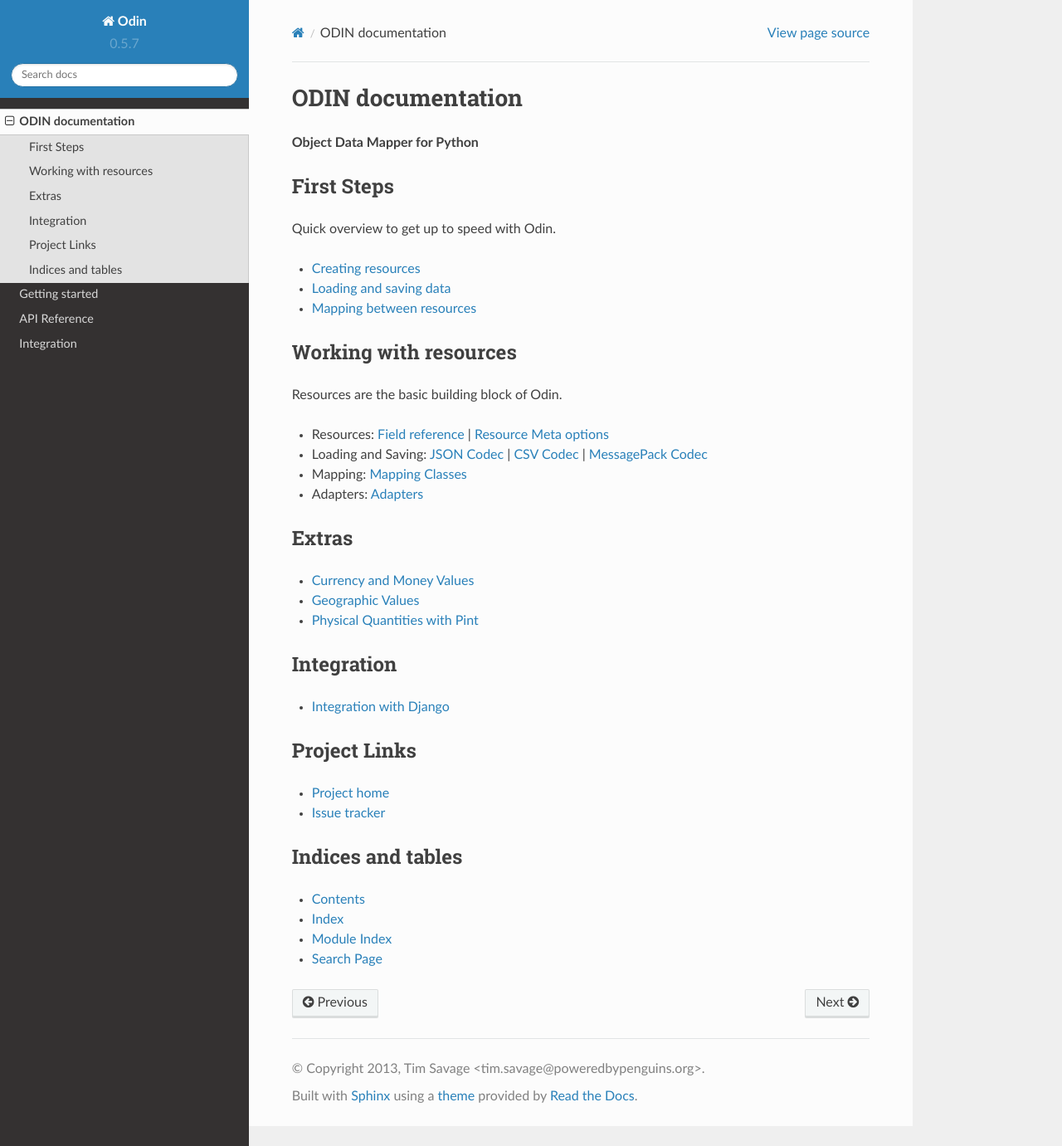
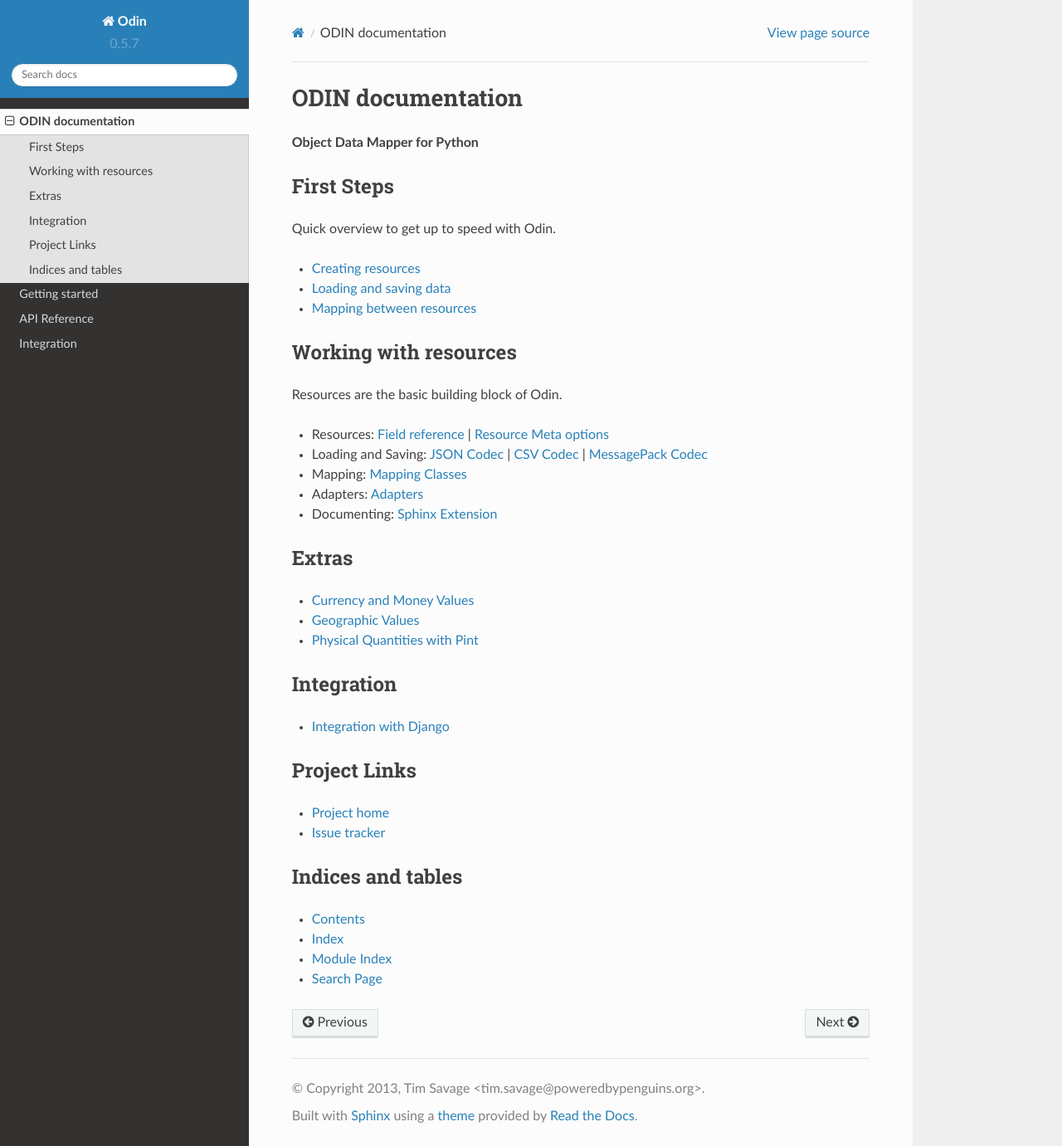
Before and after one commit to python-odin/odin, a Sphinx documentation site: the page built from docs/index.rst, in a window 1280 px wide and 1381 px high. Shown: the whole window at 83% size. Built offline with Sphinx 7.4.7 and the Read the Docs theme 2.0.0, drawn with Linux system fonts in a browser that asks for light colours.

Commit message:
Added link to documentation generation on index page

```diff
--- a/docs/index.rst
+++ b/docs/index.rst
@@ -22,6 +22,7 @@
 * Loading and Saving: :doc:`ref/codecs/json_codec` | :doc:`ref/codecs/csv_codec` | :doc:`ref/codecs/msgpack_codec`
 * Mapping: :doc:`ref/mapping/classes`
 * Adapters: :doc:`ref/adapters`
+* Documenting: :doc:`ref/contrib/sphinx/index`
 
 Extras
 ******
```
